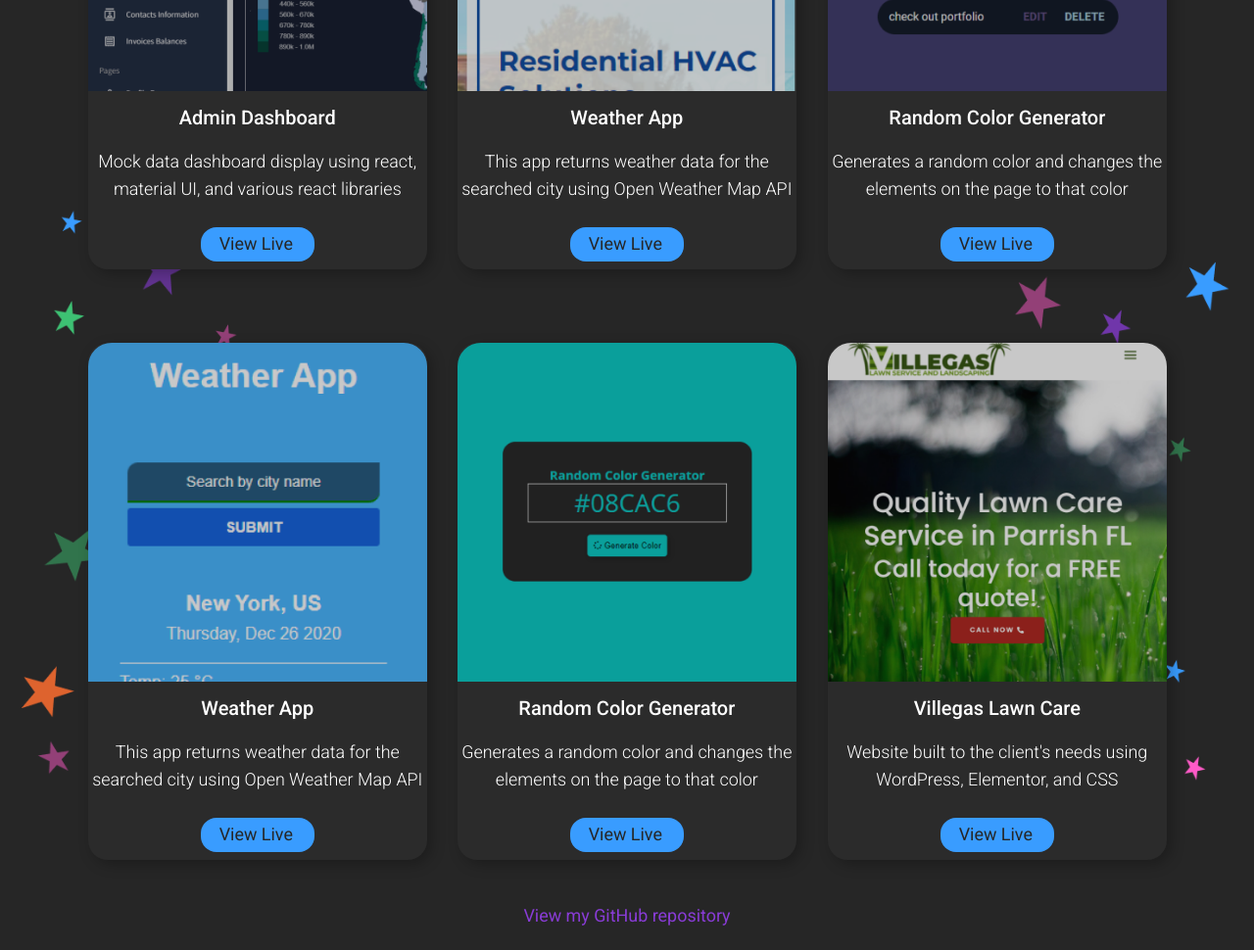
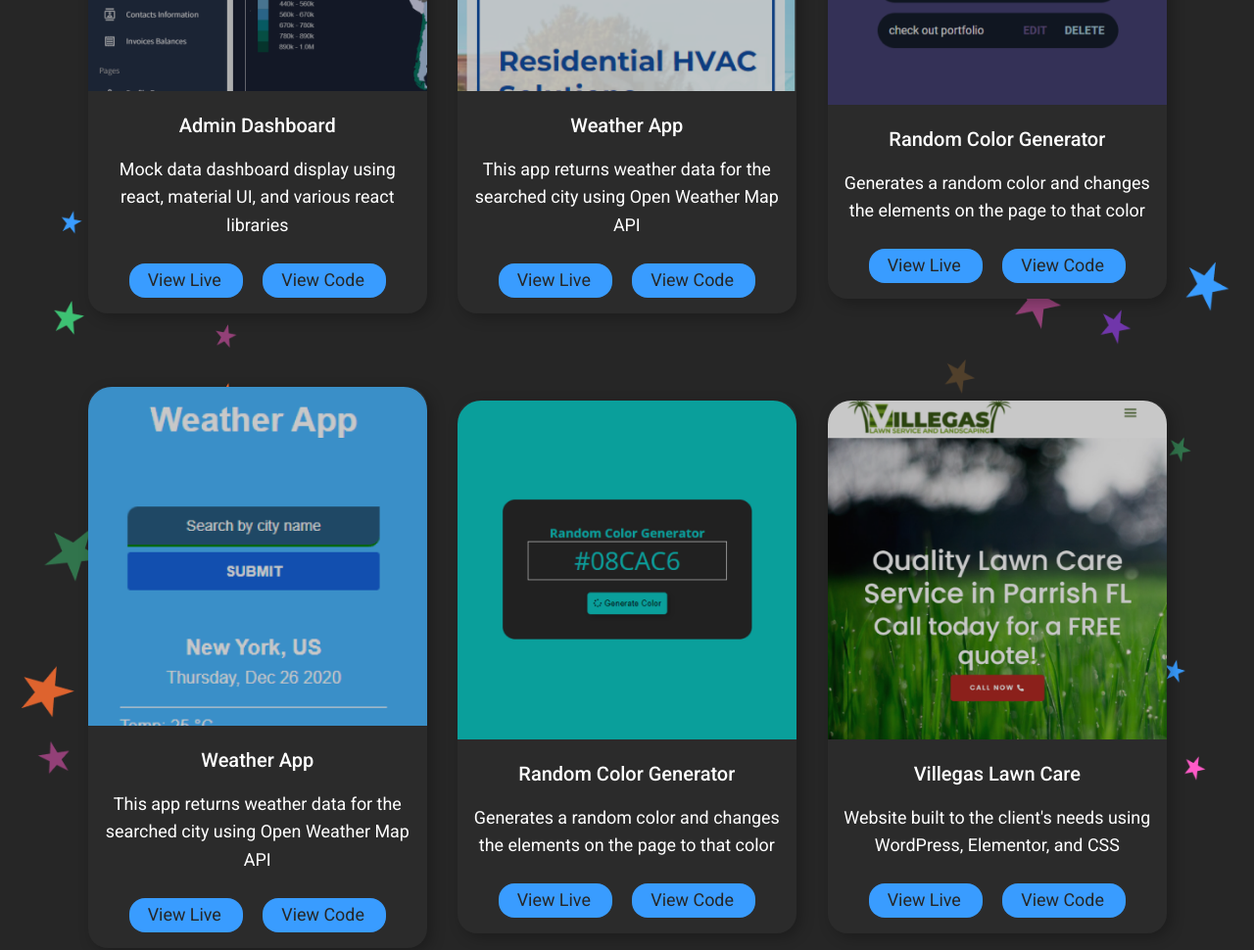
Before and after one commit to JoshuaCash/my-portfolio, a plain HTML site: page index.html in a window 1280 px wide. Shown: the part 1320-2290 px from the top of the page at 98% size. Drawn offline with nearby package versions, Linux system fonts and the light colour scheme.

Commit message:
don't remember changes...

```diff
--- a/index.html
+++ b/index.html
@@ -91,6 +91,7 @@
                 <div>
                    <a href="https://villegaslawns.com/" target="_blank"><img src="/images/admin-dashboard1.png" class="project-image" alt=""></a>
                 </div>
+                <div class="project-card-info">
                     <h4>Admin Dashboard</h4>
                     <p>
                         Mock data dashboard display using react, material UI, and various react libraries
@@ -98,6 +99,10 @@
                     <a href="https://villegaslawns.com/" target="_blank">
                         <button class="project-btn project-live-btn">View Live</button>
                     </a>
+                    <a href="https://github.com/JoshuaCash/admin-dashboard" target="_blank">
+                        <button class="project-btn project-live-btn">View Code</button>
+                    </a>
+                </div>
             </div>
 
             <!-- CARD 2 -->
@@ -105,12 +110,17 @@
                 <div>
                    <a href="https://hvac-airborne.com/" target="_blank"><img src="/images/airborne-hvac.png" class="project-image" alt=""></a>
                 </div>
+                <div class="project-card-info">
                     <h4>Weather App</h4>
                     <p>
                         This app returns weather data for the searched city using Open Weather Map API
                     </p>
 
                     <a href="https://hvac-airborne.com/" target="_blank"><button class="project-btn project-live-btn">View Live</button></a>
+                    <a href="https://github.com/JoshuaCash/airborne-mechanical" target="_blank">
+                        <button class="project-btn project-live-btn">View Code</button>
+                    </a>
+                </div>
             </div>
 
             <!-- CARD 3 -->
@@ -120,6 +130,7 @@
                         <img src="/images/todo.png" class="project-image" alt="">
                     </a>
                 </div>
+                <div class="project-card-info">
                     <h4>Random Color Generator</h4>
                     <p>
                         Generates a random color and changes the elements on the page to that color
@@ -127,6 +138,10 @@
                     <a href="/pages/hexgen.html" target="_blank">
                         <button class="project-btn project-live-btn">View Live</button>
                     </a>
+                    <a href="https://github.com/JoshuaCash/todo-list" target="_blank">
+                        <button class="project-btn project-live-btn">View Code</button>
+                    </a>
+                </div>
             </div>
 
             <!-- CARD 4 -->
@@ -134,12 +149,17 @@
                 <div>
                     <a href="/pages/weather.html" target="_blank"><img src="/images/weatherapp1.png" class="project-image" alt=""></a>
                  </div>
+                 <div class="project-card-info">
                      <h4>Weather App</h4>
                      <p>
                          This app returns weather data for the searched city using Open Weather Map API
                      </p>
 
                      <a href="/pages/weather.html" target="_blank"><button class="project-btn project-live-btn">View Live</button></a>
+                     <a href="https://github.com/JoshuaCash/projects/tree/main/js-projects/weather-app" target="_blank">
+                        <button class="project-btn project-live-btn">View Code</button>
+                    </a>
+                 </div>
             </div>
 
             <!-- CARD 5 -->
@@ -149,6 +169,7 @@
                         <img src="/images/rando-hex.png" class="project-image" alt="">
                     </a>
                 </div>
+                <div class="project-card-info">
                     <h4>Random Color Generator</h4>
                     <p>
                         Generates a random color and changes the elements on the page to that color
@@ -156,6 +177,10 @@
                     <a href="/pages/hexgen.html" target="_blank">
                         <button class="project-btn project-live-btn">View Live</button>
                     </a>
+                    <a href="https://github.com/JoshuaCash/projects/tree/main/js-projects/random-hex-color-generator" target="_blank">
+                        <button class="project-btn project-live-btn">View Code</button>
+                    </a>
+                </div>
             </div>
 
             <!-- CARD 6 -->
@@ -163,6 +188,7 @@
                 <div>
                     <a href="https://villegaslawns.com/" target="_blank"><img src="/images/villegaslawns.png" class="project-image" alt=""></a>
                 </div>
+                <div class="project-card-info">
                     <h4>Villegas Lawn Care</h4>
                     <p>
                         Website built to the client's needs using WordPress, Elementor, and CSS
@@ -170,6 +196,10 @@
                     <a href="https://villegaslawns.com/" target="_blank">
                         <button class="project-btn project-live-btn">View Live</button>
                     </a>
+                    <a href="https://villegaslawns.com/" target="_blank">
+                        <button class="project-btn project-live-btn">View Code</button>
+                    </a>
+                </div>
             </div>
         </div>
 
@@ -234,7 +264,7 @@
                     </div>
                 </div>
             </div>
-            <div class="side-img-container" data-aos="fade-left" data-aos-duration="500" data-aos-delay="400" >
+            <div class="side-img-container" data-aos="fade-in" data-aos-duration="2000" data-aos-delay="500" >
                 <img src="images/right-side-vector.png" alt="" class="side-image">
             </div>
         </div>
--- a/style.css
+++ b/style.css
@@ -33,8 +33,6 @@
     --fs-p: 1rem;
 
     --bs: 0.25em 0.25em 0.75em rgba(0,0,0,.25);
-
-
 }
 
 @media (min-width: 1130px) {
@@ -495,10 +493,10 @@ header {
     /* z-index: 1; */
 }
 
-.card-icon {
-    margin: 0 auto;
-    padding-bottom: 1.5rem;
+.project-card-info {
+    padding: .5rem;
 }
+
 
 /* Tools Section */
 
```
Lines whose indentation alone changed are shown as unchanged.
